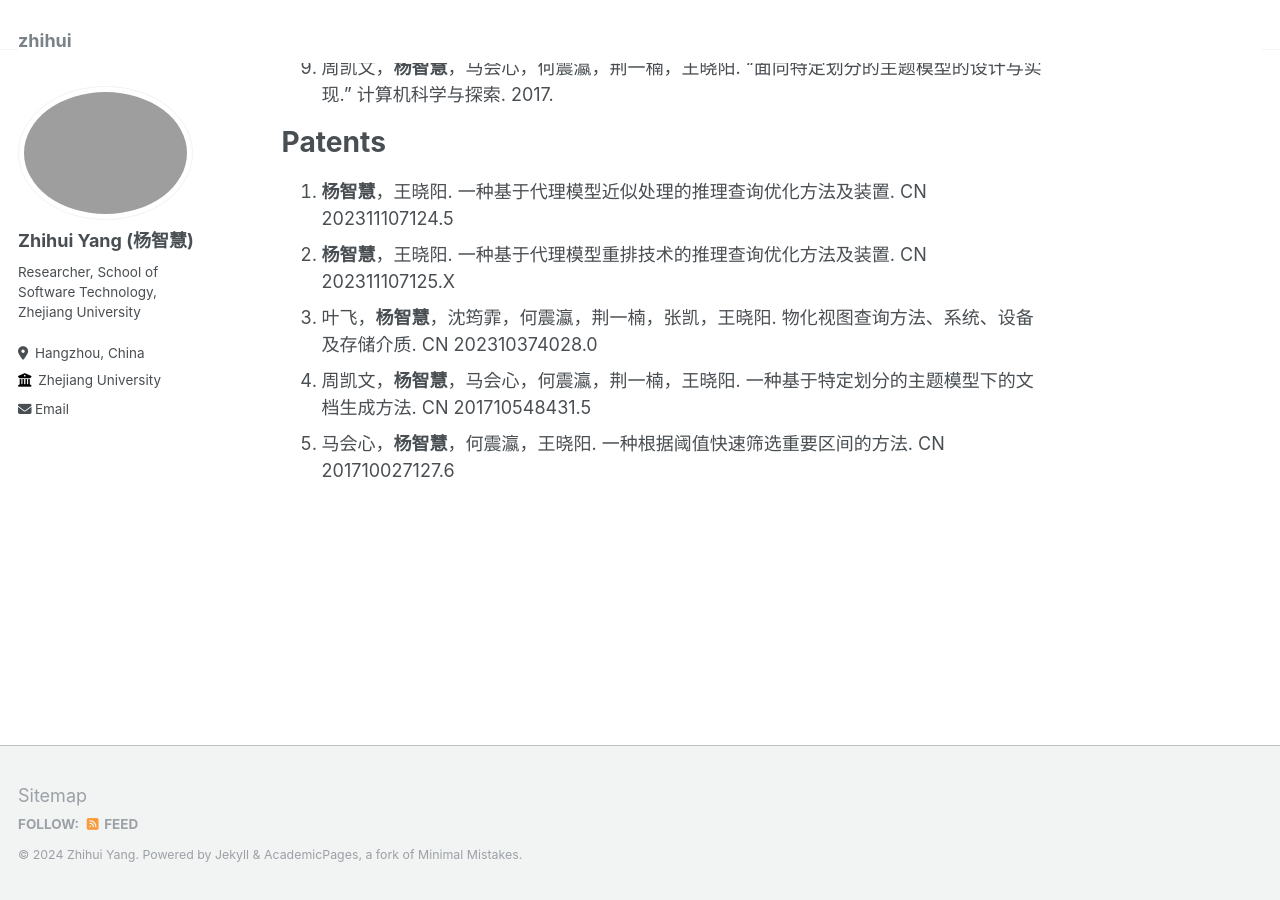
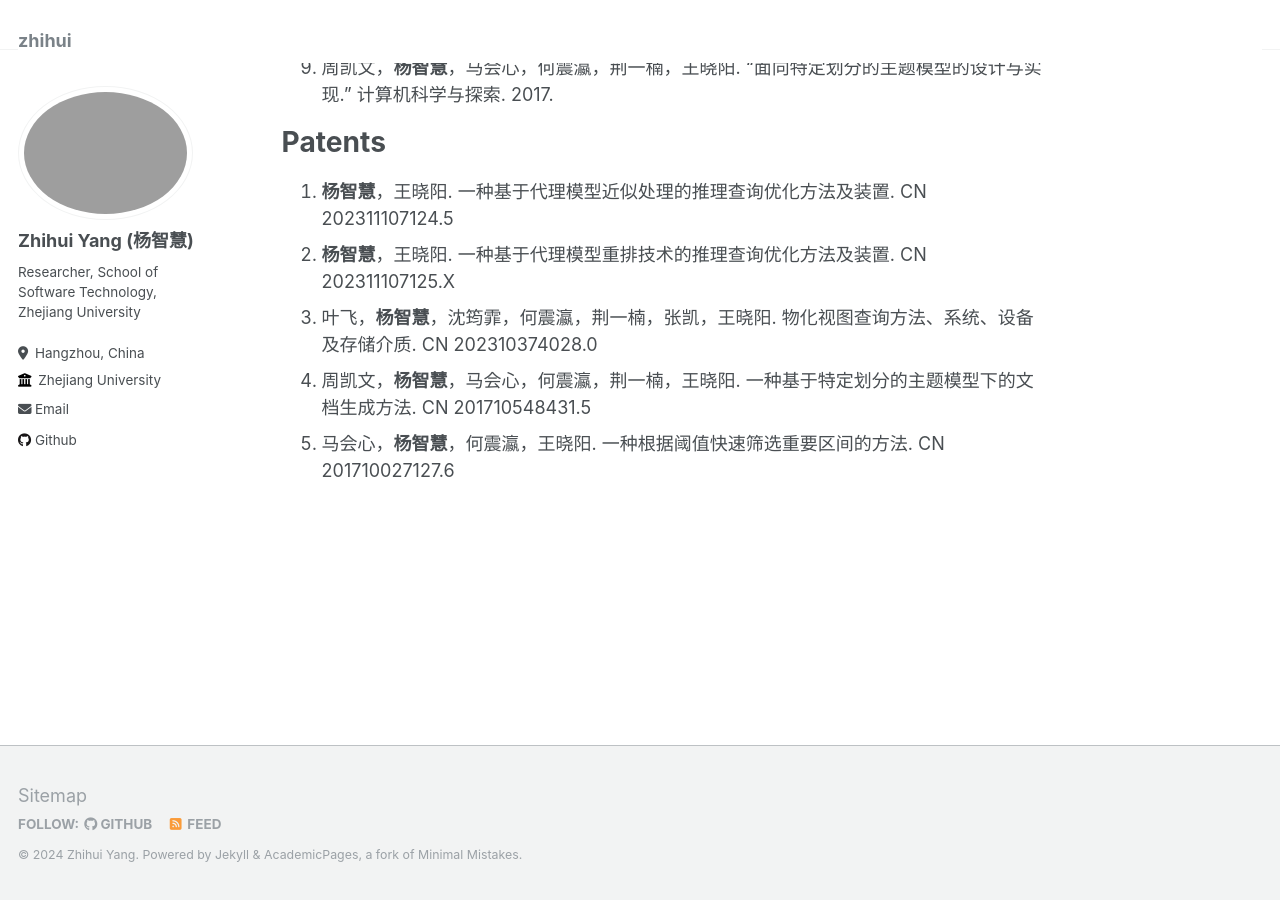
Before and after one commit to zhyangcs/zhihui, a Jekyll site: the page built from _pages/about.md, in a window 1280 px wide and 900 px high, scrolled down 1348 px. Built offline with Jekyll 4.4.1, drawn with Linux system fonts in a browser that asks for light colours.

Commit message:
Update _config.yml

```diff
--- a/_config.yml
+++ b/_config.yml
@@ -42,7 +42,7 @@ author:
   #bitbucket        : # Username - Update with your username on the site
   #codepen          : # Username
   #dribbble         : # Username
-  #github           : "https://zhyangcs.github.io"
+  github           : "https://zhyangcs.github.io"
   #kaggle           : # Username
   #stackoverflow    : # User number or user number and name (i.e., use "1" or "1/jeff-atwood")
 
```
